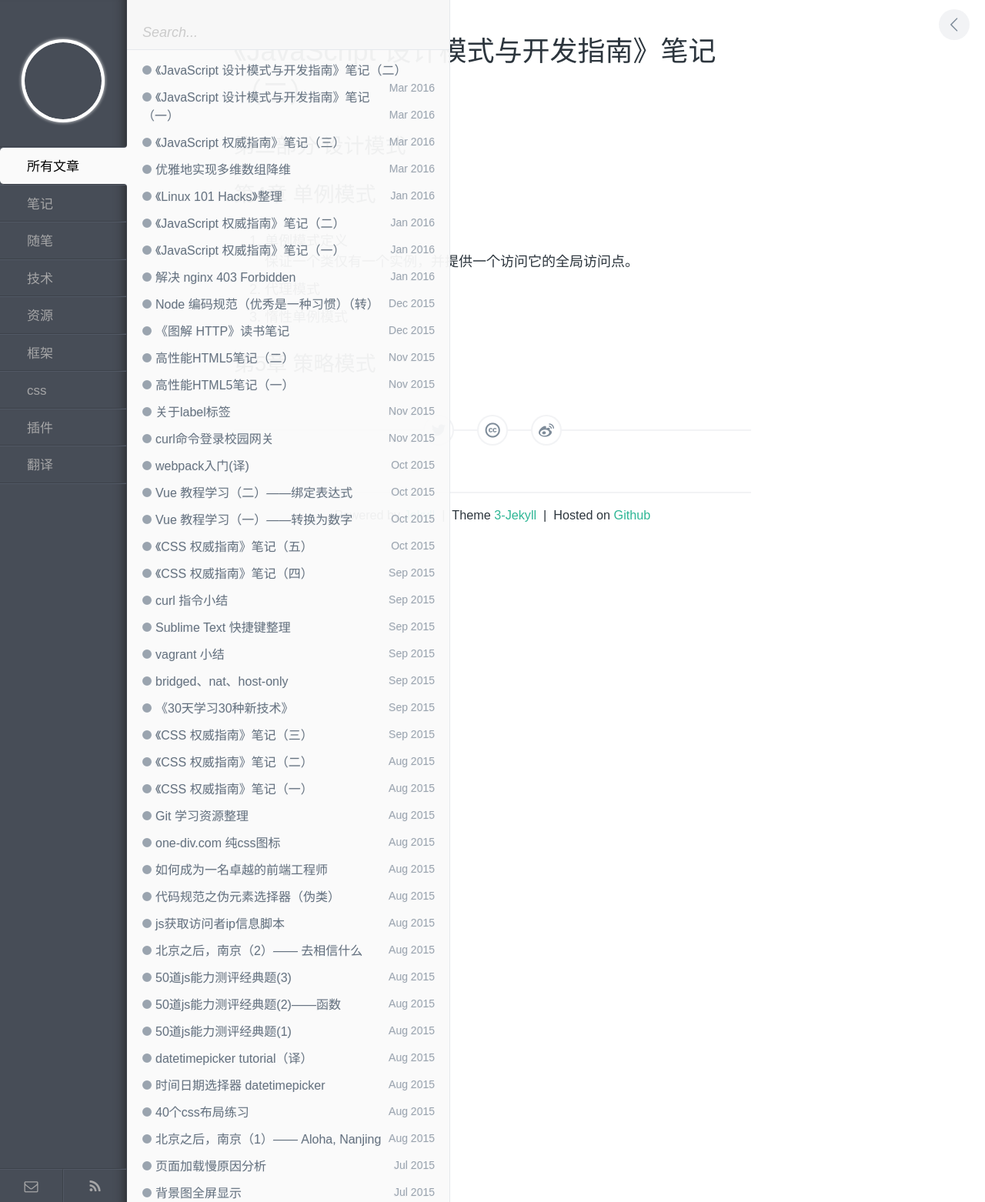
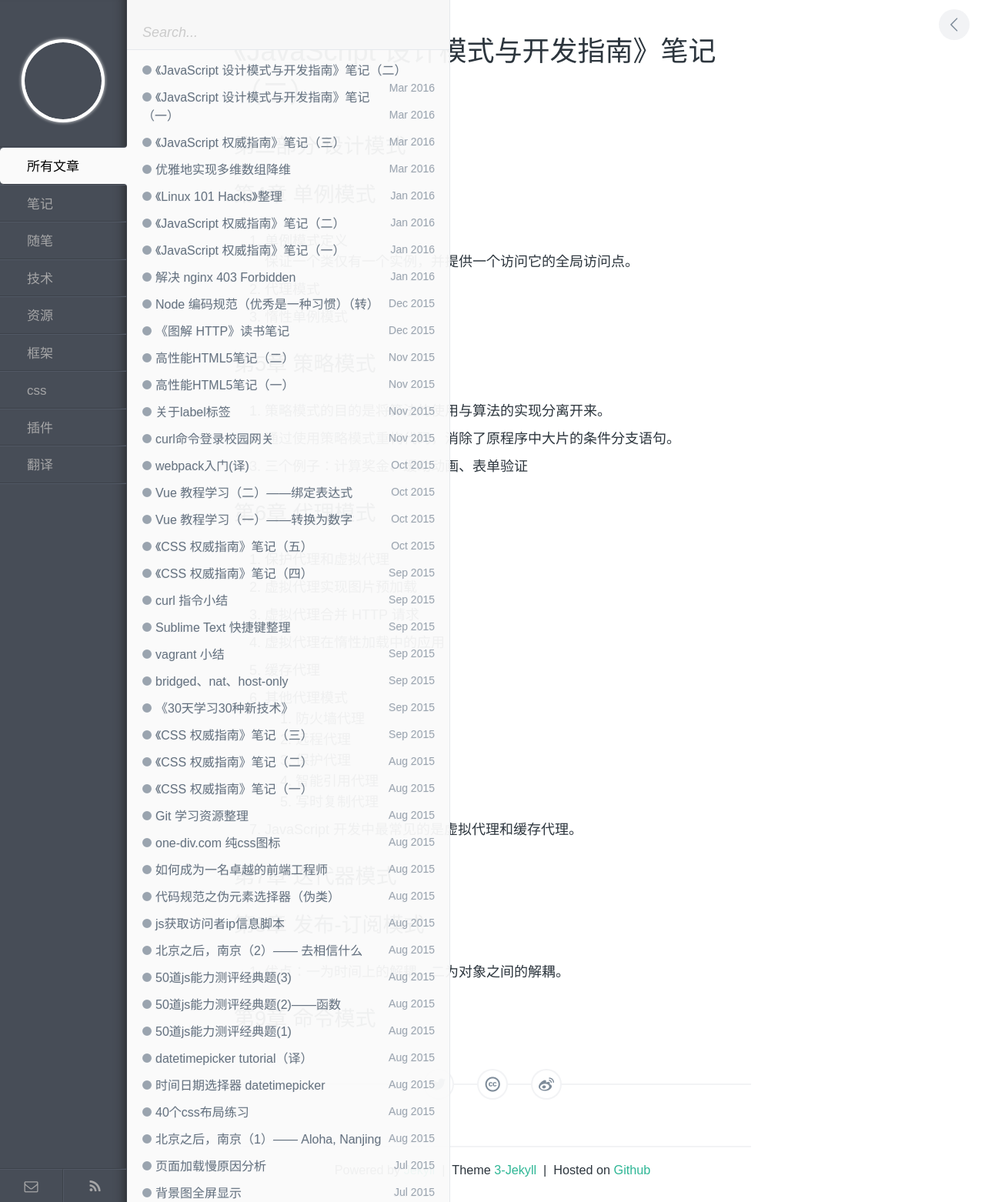
Before and after one commit to byr-gdp/byr-gdp.github.io, a Jekyll site: the page built from _posts/note/2016-03-13-javascript-design-pattern-2.md, in a window 1280 px wide. Shown: the whole page at 77% size. Built offline with Jekyll 4.4.1, drawn with Linux system fonts in a browser that asks for light colours; comment, search, counter and statistics services are not loaded.

Commit message:
add chapter8

```diff
--- a/_posts/note/2016-03-13-javascript-design-pattern-2.md
+++ b/_posts/note/2016-03-13-javascript-design-pattern-2.md
@@ -19,3 +19,32 @@ description: 《JavaScript 设计模式与开发指南》
 3. 惰性单例模式
 
 ## 第5章 策略模式
+
+1. 策略模式的目的是将算法的使用与算法的实现分离开来。
+2. 通过使用策略模式重构代码，消除了原程序中大片的条件分支语句。
+3. 三个例子：计算奖金、缓动动画、表单验证
+
+# 第6章 代理模式
+
+1. 保护代理和虚拟代理
+2. 虚拟代理实现图片预加载
+3. 虚拟代理合并 HTTP 请求
+4. 虚拟代理在惰性加载中的应用
+5. 缓存代理
+6. 其他代理模式
+
+	1. 防火墙代理
+	2. 远程代理
+	3. 保护代理
+	4. 智能引用代理
+	5. 写时复制代理
+
+7. JavaScript 开发中最常见的是虚拟代理和缓存代理。
+
+# 第7章 迭代器模式
+
+# 第8章 发布-订阅模式
+
+1. 优点：一为时间上的解耦，二为对象之间的解耦。
+
+# 第9章 命令模式
```
